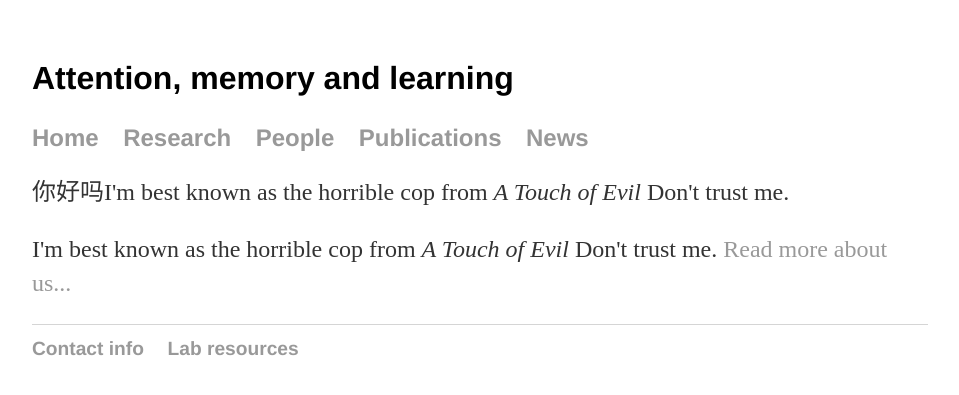
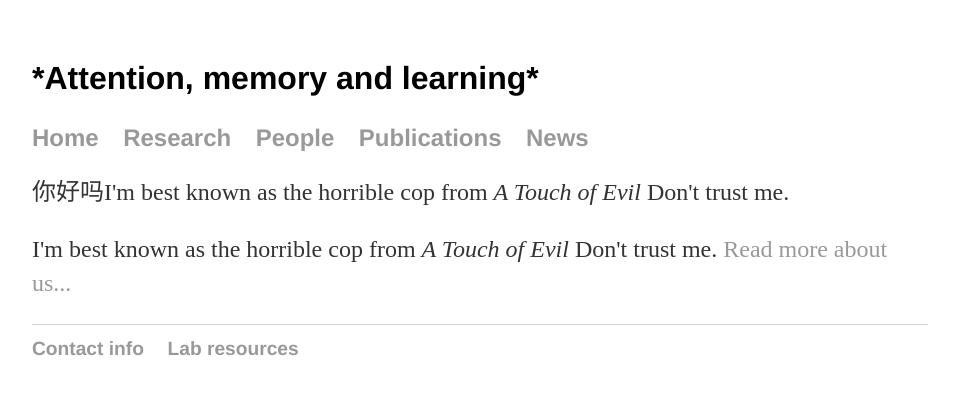
Before and after one commit to wangbenchi/wangbenchi.github.io, a Jekyll site: the page built from index.html, in a window 1280 px wide. Shown: the top 395 px of the page, without its empty margins (160-1119 px from the left). Built offline with Jekyll 4.4.1, drawn with Linux system fonts in a browser that asks for light colours.

```diff
--- a/_layouts/default.html
+++ b/_layouts/default.html
@@ -8,7 +8,7 @@
 	</head>
 	<body>
 		<nav>
-			<h1>Attention, memory and learning</h1>
+			<h1>*Attention, memory and learning*</h1>
     		<ul>
         		<li><a href="/">Home</a></li>
         		<li><a href="/research">Research</a></li>
```
